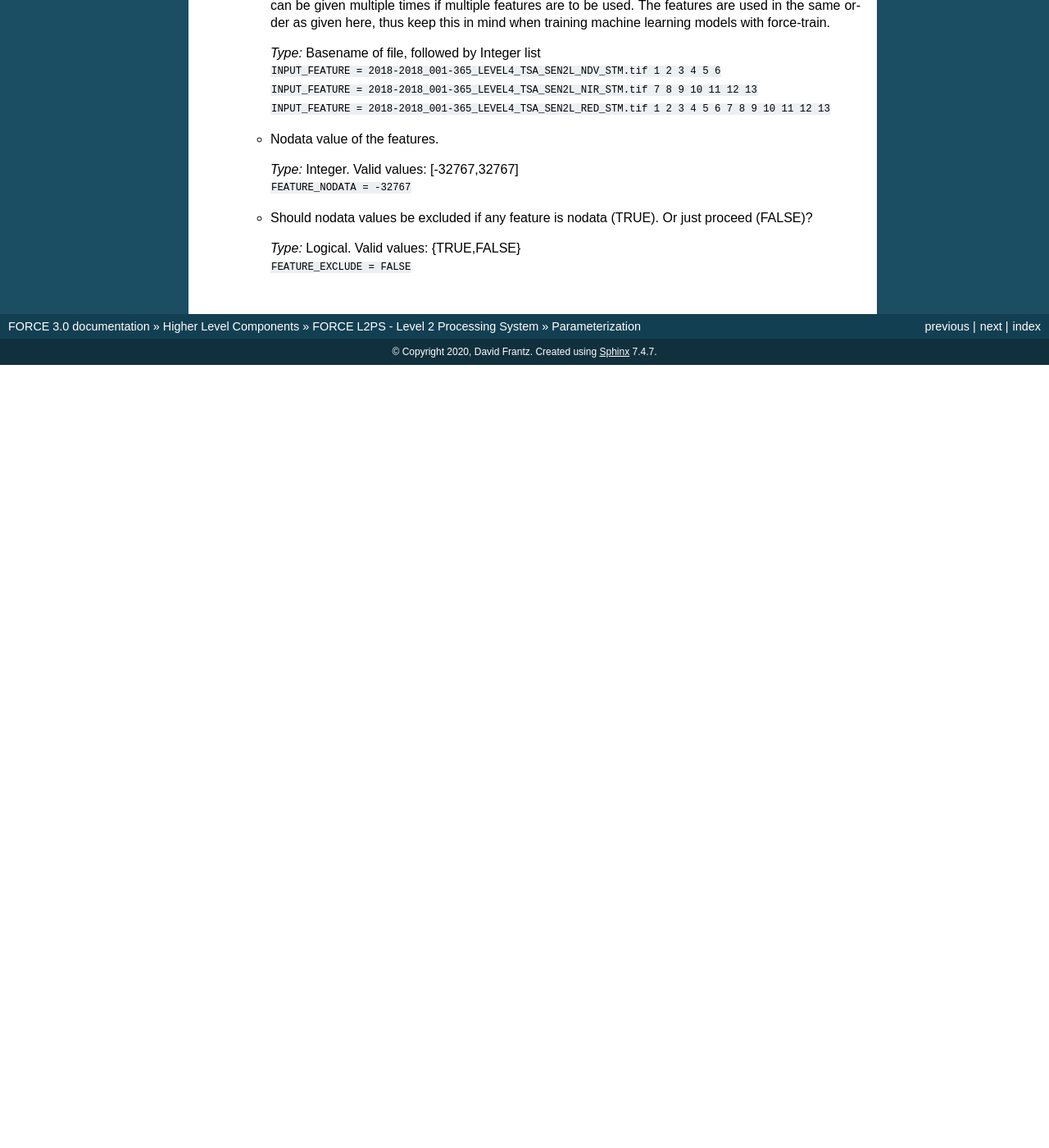
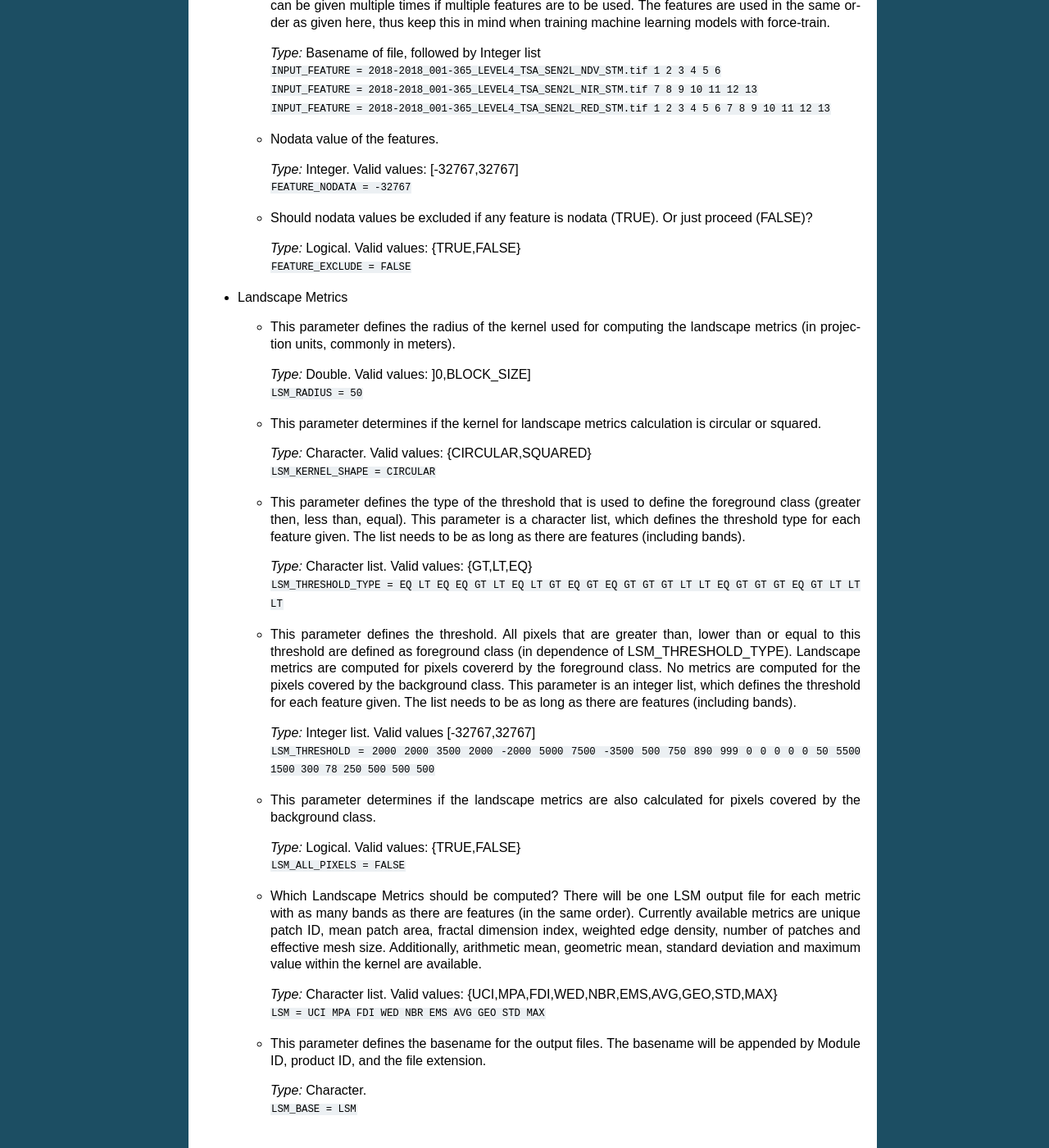
Before and after one commit to davidfrantz/force, a Sphinx documentation site: the page built from docs/source/components/higher-level/lsm/param.rst, in a window 1280 px wide and 1400 px high, scrolled down 1936 px. Shown: the whole window at 82% size. Built offline with Sphinx 7.4.7, drawn with Linux system fonts in a browser that asks for light colours; before the commit the page ends 2381 px from its top, so only the background shows below that.

Commit message:
adding docs

```diff
--- a/docs/source/components/higher-level/cfi/param.rst
+++ b/docs/source/components/higher-level/cfi/param.rst
@@ -22,7 +22,7 @@ The following parameter descriptions are a print-out of ``force-parameter``, whi
     | *Type:* full directory path
     | ``DIR_LOWER = NULL``
 
-    * Higher Level datapool (parent directory of tiled output data)
+  * Higher Level datapool (parent directory of tiled output data)
 
     | *Type:* full directory path
     | ``DIR_HIGHER = NULL``
--- a/docs/source/components/higher-level/l3/param.rst
+++ b/docs/source/components/higher-level/l3/param.rst
@@ -315,7 +315,7 @@ The following parameter descriptions are a print-out of ``force-parameter``, whi
     In case of the PAC, the target DOYs are retrived from the files given by LSP_FILE
 
     | *Type:* Logical. Valid values: {TRUE,FALSE}
-    | ``DO_LSP = FALSE``
+    | ``LSP_DO = FALSE``
 
   * Land Surface Phenology datapool (parent directory of tiled LSP)
 
--- a/docs/source/components/higher-level/lsm/param.rst
+++ b/docs/source/components/higher-level/lsm/param.rst
@@ -119,3 +119,51 @@ The following parameter descriptions are a print-out of ``force-parameter``, whi
 
     | *Type:* Logical. Valid values: {TRUE,FALSE}
     | ``FEATURE_EXCLUDE = FALSE``
+
+* Landscape Metrics
+
+  * This parameter defines the radius of the kernel used for computing the landscape metrics (in projection units, commonly in meters).
+
+    | *Type:* Double. Valid values: ]0,BLOCK_SIZE]
+    | ``LSM_RADIUS = 50``
+
+
+  * This parameter determines if the kernel for landscape metrics calculation is circular or squared.
+
+    | *Type:* Character. Valid values: {CIRCULAR,SQUARED}
+    | ``LSM_KERNEL_SHAPE = CIRCULAR``
+
+  * This parameter defines the type of the threshold that is used to define the foreground class (greater then, less than, equal).
+    This parameter is a character list, which defines the threshold type for each feature given.
+    The list needs to be as long as there are features (including bands).
+
+    | *Type:* Character list. Valid values: {GT,LT,EQ}
+    | ``LSM_THRESHOLD_TYPE = EQ LT EQ EQ GT LT EQ LT GT EQ GT EQ GT GT GT LT LT EQ GT GT GT EQ GT LT LT LT``
+
+  * This parameter defines the threshold.
+    All pixels that are greater than, lower than or equal to this threshold are defined as foreground class (in dependence of LSM_THRESHOLD_TYPE).
+    Landscape metrics are computed for pixels covererd by the foreground class.
+    No metrics are computed for the pixels covered by the background class.
+    This parameter is an integer list, which defines the threshold for each feature given.
+    The list needs to be as long as there are features (including bands).
+
+    | *Type:* Integer list. Valid values [-32767,32767]
+    | ``LSM_THRESHOLD = 2000 2000 3500 2000 -2000 5000 7500 -3500 500 750 890 999 0 0 0 0 0 50 5500 1500 300 78 250 500 500 500``
+
+  * This parameter determines if the landscape metrics are also calculated for pixels covered by the background class.
+
+    | *Type:* Logical. Valid values: {TRUE,FALSE}
+    | ``LSM_ALL_PIXELS = FALSE``
+
+  * Which Landscape Metrics should be computed? There will be one LSM output file for each metric with as many bands as there are features (in the same order).
+    Currently available metrics are unique patch ID, mean patch area, fractal dimension index, weighted edge density, number of patches and effective mesh size.
+    Additionally, arithmetic mean, geometric mean, standard deviation and maximum value within the kernel are available.
+
+    | *Type:* Character list. Valid values: {UCI,MPA,FDI,WED,NBR,EMS,AVG,GEO,STD,MAX}
+    | ``LSM = UCI MPA FDI WED NBR EMS AVG GEO STD MAX``
+
+  * This parameter defines the basename for the output files.
+    The basename will be appended by Module ID, product ID, and the file extension.
+
+    | *Type:* Character.
+    | ``LSM_BASE = LSM``
```
